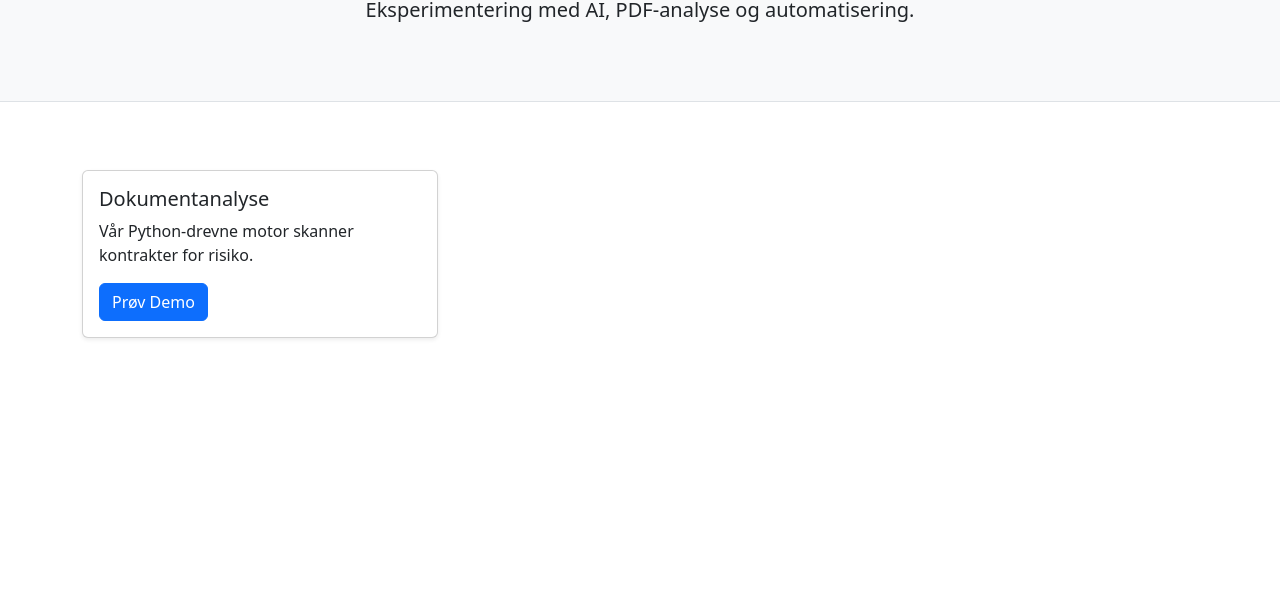
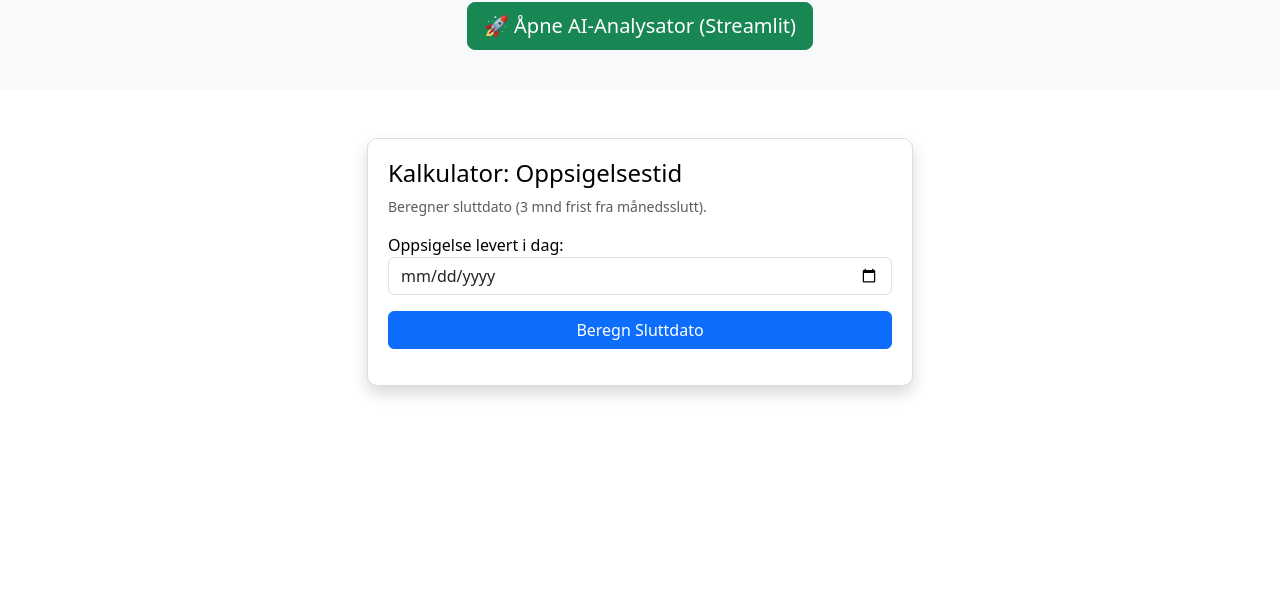
Before and after one commit to larnor99-crypto/larnor99-crypto, a plain HTML site: page index.html in a window 1280 px wide. Shown: the part 196-800 px from the top of the page. Drawn offline with nearby package versions, Linux system fonts and the light colour scheme.

Commit message:
oppgradert med kalkulator

```diff
--- a/index.html
+++ b/index.html
@@ -6,39 +6,40 @@
     <title>AI Jurist Portal</title>
     <link href="https://cdn.jsdelivr.net/npm/bootstrap@5.3.0/dist/css/bootstrap.min.css" rel="stylesheet">
     <style>
-        body { transition: background-color 0.3s, color 0.3s; }
-        .hero-section { padding: 60px 0; background: #f8f9fa; border-bottom: 1px solid #dee2e6; }
+        body { transition: background-color 0.3s; }
+        .hero-section { padding: 40px 0; background: #f8f9fa; }
         .dark-mode { background-color: #121212; color: white; }
-        .dark-mode .hero-section { background: #1e1e1e; border-color: #333; }
-        .card { margin-top: 20px; transition: transform 0.2s; }
-        .card:hover { transform: translateY(-5px); }
+        .dark-mode .hero-section { background: #1e1e1e; }
+        .calc-box { background: white; color: black; padding: 20px; border-radius: 10px; border: 1px solid #ddd; }
     </style>
 </head>
 <body>
 
-    <nav class="navbar navbar-expand-lg navbar-dark bg-dark">
+    <nav class="navbar navbar-dark bg-dark">
         <div class="container">
-            <a class="navbar-brand" href="#">⚖️ Juridisk AI-Portal</a>
+            <span class="navbar-brand">⚖️ Juridisk AI-Portal</span>
             <button class="btn btn-outline-light btn-sm" onclick="toggleDarkMode()">Bytt Tema</button>
         </div>
     </nav>
 
     <div class="hero-section text-center">
         <div class="container">
-            <h1 class="display-4">Fremtidens juridiske verktøy</h1>
-            <p class="lead">Eksperimentering med AI, PDF-analyse og automatisering.</p>
+            <h1>Velkommen til din Portal</h1>
+            <p class="lead">Verktøy for moderne juridisk arbeid.</p>
+            <a href="http://4.180.183.244:8501" target="_blank" class="btn btn-success btn-lg">🚀 Åpne AI-Analysator (Streamlit)</a>
         </div>
     </div>
 
     <div class="container my-5">
         <div class="row">
-            <div class="col-md-4">
-                <div class="card shadow-sm">
-                    <div class="card-body">
-                        <h5 class="card-title">Dokumentanalyse</h5>
-                        <p class="card-text">Vår Python-drevne motor skanner kontrakter for risiko.</p>
-                        <a href="#" class="btn btn-primary">Prøv Demo</a>
-                    </div>
+            <div class="col-md-6 offset-md-3">
+                <div class="calc-box shadow">
+                    <h4>Kalkulator: Oppsigelsestid</h4>
+                    <p class="small text-muted">Beregner sluttdato (3 mnd frist fra månedsslutt).</p>
+                    <label>Oppsigelse levert i dag:</label>
+                    <input type="date" id="oppsigelsesDato" class="form-control mb-3">
+                    <button class="btn btn-primary w-100" onclick="beregnSlutt()">Beregn Sluttdato</button>
+                    <div id="resultat" class="mt-3 fw-bold text-primary"></div>
                 </div>
             </div>
         </div>
@@ -47,9 +48,21 @@
     <script>
         function toggleDarkMode() {
             document.body.classList.toggle("dark-mode");
-            console.log("Tema  ble endret!");
+        }
+
+        function beregnSlutt() {
+            const datoInput = document.getElementById('oppsigelsesDato').value;
+            if(!datoInput) return alert("Velg en dato først!");
+
+            let dato = new Date(datoInput);
+            // Legg til 3 måneder
+            dato.setMonth(dato.getMonth() + 3);
+            // Sett til siste dag i den måneden
+            let sisteDag = new Date(dato.getFullYear(), dato.getMonth() + 1, 0);
+
+            document.getElementById('resultat').innerHTML =
+                "Arbeidsforholdet avsluttes: " + sisteDag.toLocaleDateString('no-NO');
         }
     </script>
-
 </body>
 </html>
```
